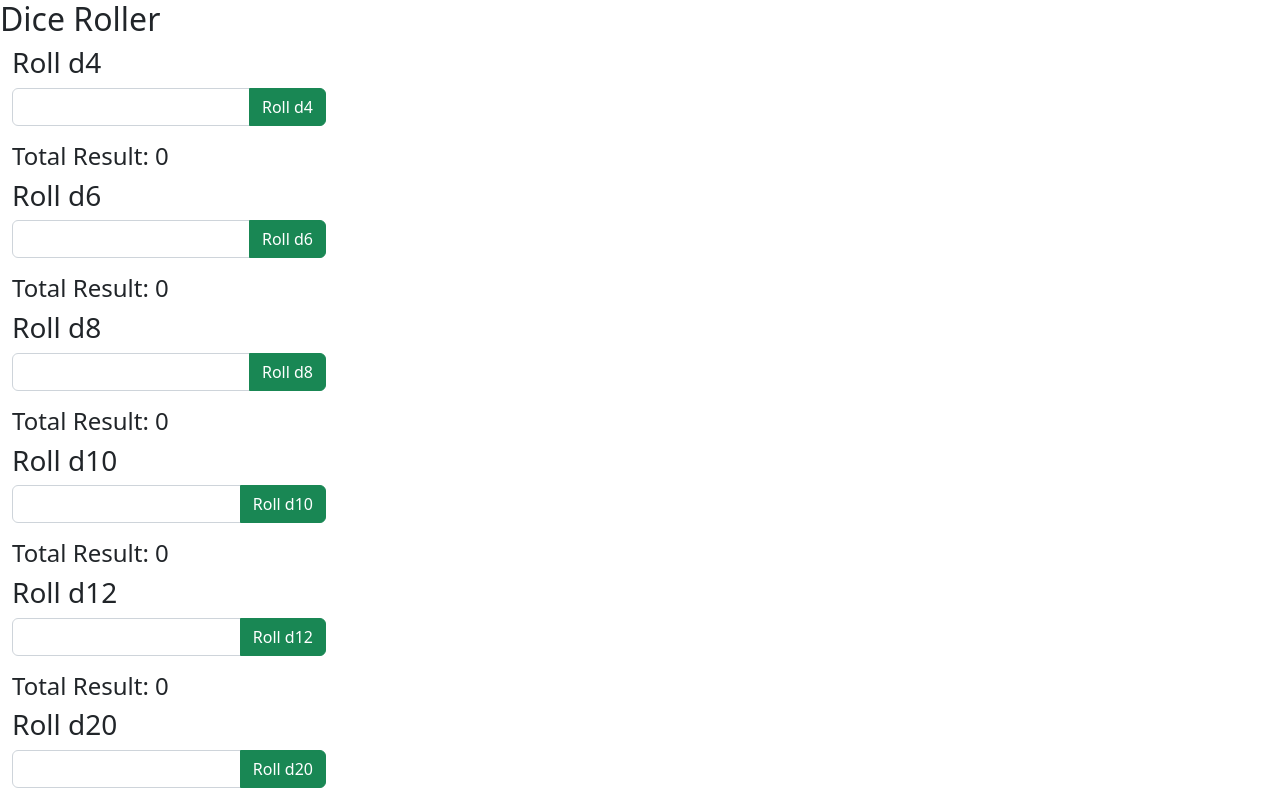
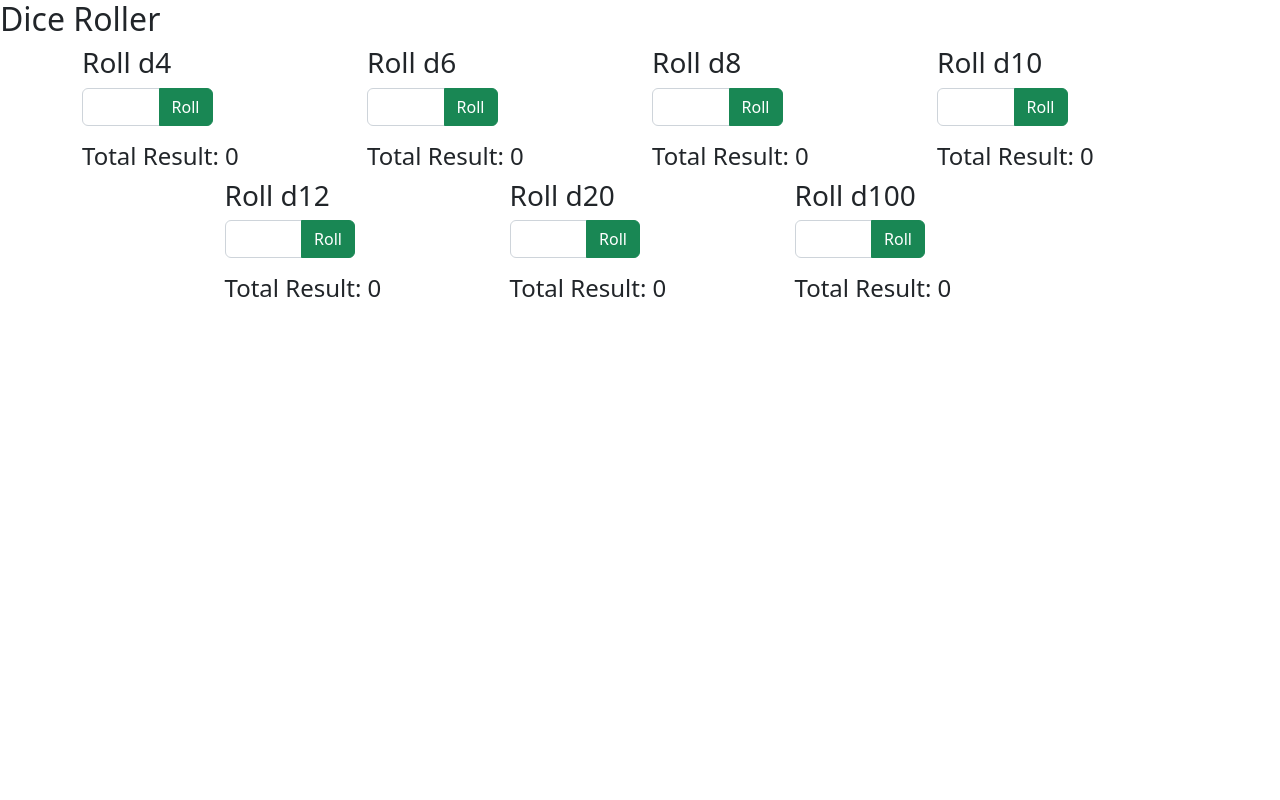
Before and after one commit to pisithsork/DNDApp, an Angular app in the folder Frontend/dndapp.UI/: page /main in a window 1280 px wide. Shown: the top 800 px of the page. Built offline with nearby package versions, Linux system fonts and the light colour scheme.

Commit message:
Minor changes and display dice roller in rows

```diff
--- a/Frontend/dndapp.UI/src/app/components/main/main.component.html
+++ b/Frontend/dndapp.UI/src/app/components/main/main.component.html
@@ -1,12 +1,14 @@
 <h2>Dice Roller</h2>
 
-<div class="container-fluid">
+<div class="container">
+    <div class="row justify-content-md-center">
 <!-- Roll d4 -->
+        <div class="col col-lg-3">
             <h3>Roll d4</h3>
-        <div class="form-outline w-25 input-group mb-3">
-            <input #d4s type="number" min="1" class="form-control" id="numofdice" [value]="d4s"
+            <div class="form-outline w-50 input-group mb-3">
+                <input #d4s type="number" min="1" max="100" class="form-control" id="numofdice" [value]="d4s"
                 />
-            <button (click)="rolld4(d4s.value)" type="submit" class="btn btn-block btn-success">Roll d4</button>
+                <button (click)="rolld4(d4s.value)" type="submit" class="btn btn-block btn-success">Roll</button>
             </div>
             <div>
                 <h4>Total Result: {{ d4total }}</h4>
@@ -14,14 +16,16 @@
                 </span>
                 </h4>
             </div>
+        </div>
 <!------------------------------------------------------------------------------------------------------->
 
 <!-- Roll d6 -->
+        <div class="col col-lg-3">
             <h3>Roll d6</h3>
-        <div class="form-outline w-25 input-group mb-3">
-            <input #d6s type="number" min="1" class="form-control" id="numofdice" [value]="d6s"
+            <div class="form-outline w-50 input-group mb-3">
+                <input #d6s type="number" min="1" max="100" class="form-control" id="numofdice" [value]="d6s"
                 />
-            <button (click)="rolld6(d6s.value)" type="submit" class="btn btn-block btn-success">Roll d6</button>
+                <button (click)="rolld6(d6s.value)" type="submit" class="btn btn-block btn-success">Roll</button>
 
             </div>
             <div>
@@ -30,35 +34,33 @@
                 </span>
                 </h4>
             </div>
-
+        </div>
 <!------------------------------------------------------------------------------------------------------->
 
 <!-- Roll d8 -->
-    <div>
+        <div class="col col-lg-3">
             <h3>Roll d8</h3>
-        <div class="form-outline w-25 input-group mb-3">
-            <input #d8s type="number" min="1" class="form-control" id="numofdice" [value]="d8s"
+            <div class="form-outline w-50 input-group mb-3">
+                <input #d8s type="number" min="1" max="100" class="form-control" id="numofdice" [value]="d8s"
                 />
-            <button (click)="rolld8(d8s.value)" type="submit" class="btn btn-block btn-success">Roll d8</button>
+                <button (click)="rolld8(d8s.value)" type="submit" class="btn btn-block btn-success">Roll</button>
             </div>
             <div>
                 <h4>Total Result: {{ d8total }}</h4>
                 <h4><span *ngFor="let value of d8values; index as i">{{ value }} <span *ngIf="i !== d8values.length - 1">+ </span><span *ngIf="i == d8values.length - 1">= {{ d8total }}</span>
                 </span>
                 </h4>
-
             </div>
-
         </div>
 <!------------------------------------------------------------------------------------------------------->
 
 <!-- Roll d10 -->
-    <div>
+        <div class="col col-lg-3">
             <h3>Roll d10</h3>
-        <div class="form-outline w-25 input-group mb-3">
-            <input #d10s type="number" min="1" class="form-control" id="numofdice" [value]="d10s"
+            <div class="form-outline w-50 input-group mb-3">
+                <input #d10s type="number" min="1" max="100" class="form-control" id="numofdice" [value]="d10s"
                 />
-            <button (click)="rolld10(d10s.value)" type="submit" class="btn btn-block btn-success">Roll d10</button>
+                <button (click)="rolld10(d10s.value)" type="submit" class="btn btn-block btn-success">Roll</button>
             </div>
             <div>
                 <h4>Total Result: {{ d10total }}</h4>
@@ -66,17 +68,18 @@
                 </span>
                 </h4>
             </div>
-
         </div>
 <!------------------------------------------------------------------------------------------------------->
+    </div>
+    <div class="row justify-content-md-center">
 
 <!-- Roll d12 -->
-    <div>
+        <div class="col col-lg-3">
             <h3>Roll d12</h3>
-        <div class="form-outline w-25 input-group mb-3">
-            <input #d12s type="number" min="1" class="form-control" id="numofdice" [value]="d12s"
+            <div class="form-outline w-50 input-group mb-3">
+                <input #d12s type="number" min="1" max="100" class="form-control" id="numofdice" [value]="d12s"
                 />
-            <button (click)="rolld12(d12s.value)" type="submit" class="btn btn-block btn-success">Roll d12</button>
+                <button (click)="rolld12(d12s.value)" type="submit" class="btn btn-block btn-success">Roll</button>
             </div>
 
             <div>
@@ -84,52 +87,42 @@
                 <h4><span *ngFor="let value of d12values; index as i">{{ value }} <span *ngIf="i !== d12values.length - 1">+ </span><span *ngIf="i == d12values.length - 1">= {{ d12total }}</span>
                 </span>
                 </h4>
-
             </div>
-
         </div>
 <!------------------------------------------------------------------------------------------------------->
 
 <!-- Roll d20 -->
-    <div>
+        <div class="col col-lg-3">
             <h3>Roll d20</h3>
-        <div class="form-outline w-25 input-group mb-3">
-
-            <input #d20s type="number" min="1" class="form-control" id="numofdice" [value]="d20s" enabled
+            <div class="form-outline w-50 input-group mb-3">
+                <input #d20s type="number" min="1" max="100" class="form-control" id="numofdice" [value]="d20s" enabled
                 />
-            <button (click)="rolld20(d20s.value)" type="submit" class="btn btn-block btn-success">Roll d20</button>
+                <button (click)="rolld20(d20s.value)" type="submit" class="btn btn-block btn-success">Roll</button>
             </div>
-
             <div>
                 <h4>Total Result: {{ d20total }}</h4>
                 <h4><span *ngFor="let value of d20values; index as i">{{ value }} <span *ngIf="i !== d20values.length - 1">+ </span><span *ngIf="i == d20values.length - 1">= {{ d20total }}</span>
                 </span>
                 </h4>
-
             </div>
-
         </div>
 <!------------------------------------------------------------------------------------------------------->
 
 <!-- Roll d100 -->
-    <div>
-
+        <div class="col col-lg-3">
             <h3>Roll d100</h3>
-        <div class="form-outline w-25 input-group mb-3">
-
-            <input #d100s type="number" min="1" class="form-control" id="numofdice" [value]="d100s" enabled
+            <div class="form-outline w-50 input-group mb-3">
+                <input #d100s type="number" min="1" max="100" class="form-control" id="numofdice" [value]="d100s" enabled
                 />
-            <button (click)="rolld100(d100s.value)" type="submit" class="btn btn-block btn-success">Roll d100</button>
+                <button (click)="rolld100(d100s.value)" type="submit" class="btn btn-block btn-success">Roll</button>
             </div>
-
             <div>
                 <h4>Total Result: {{ d100total }}</h4>
                 <h4><span *ngFor="let value of d100values; index as i">{{ value }} <span *ngIf="i !== d100values.length - 1">+ </span><span *ngIf="i == d100values.length - 1">= {{ d100total }}</span>
                 </span>
                 </h4>
-
             </div>
-
         </div>
 <!------------------------------------------------------------------------------------------------------->
     </div>
+</div>
--- a/Frontend/dndapp.UI/src/app/components/main/main.component.ts
+++ b/Frontend/dndapp.UI/src/app/components/main/main.component.ts
@@ -55,6 +55,10 @@ export class MainComponent implements OnInit {
       alert("Please enter a value greater than 0");
       return
     }
+    if(Number(numofdice) > 100){
+      alert("Please enter a value less than 100");
+      return
+    }
     this.d6total = 0;
     this.diceservice.rolld6(Number(numofdice)).subscribe(
       (resp) =>{
@@ -73,6 +77,10 @@ export class MainComponent implements OnInit {
   rolld8(numofdice: any){
     if(Number(numofdice) < 0){
       alert("Please enter a value greater than 0");
+      return
+    }
+    if(Number(numofdice) > 100){
+      alert("Please enter a value less than 100");
       return
     }
     this.d8total = 0;
@@ -94,6 +102,10 @@ export class MainComponent implements OnInit {
       alert("Please enter a value greater than 0");
       return
     }
+    if(Number(numofdice) > 100){
+      alert("Please enter a value less than 100");
+      return
+    }
     this.d10total = 0;
     this.diceservice.rolld10(Number(numofdice)).subscribe(
       (resp) =>{
@@ -111,6 +123,10 @@ export class MainComponent implements OnInit {
   rolld12(numofdice: any){
     if(Number(numofdice) < 0){
       alert("Please enter a value greater than 0");
+      return
+    }
+    if(Number(numofdice) > 100){
+      alert("Please enter a value less than 100");
       return
     }
     this.d12total = 0;
@@ -132,6 +148,10 @@ export class MainComponent implements OnInit {
       alert("Please enter a value greater than 0");
       return
     }
+    if(Number(numofdice) > 100){
+      alert("Please enter a value less than 100");
+      return
+    }
     this.d20total = 0;
     this.diceservice.rolld20(Number(numofdice)).subscribe(
       (resp) =>{
@@ -151,6 +171,10 @@ export class MainComponent implements OnInit {
       alert("Please enter a value greater than 0");
       return
     }
+    if(Number(numofdice) > 100){
+      alert("Please enter a value less than 100");
+      return
+    }
     this.d100total = 0;
     this.diceservice.rolld100(Number(numofdice)).subscribe(
       (resp) =>{
```
Lines whose indentation alone changed are shown as unchanged.
